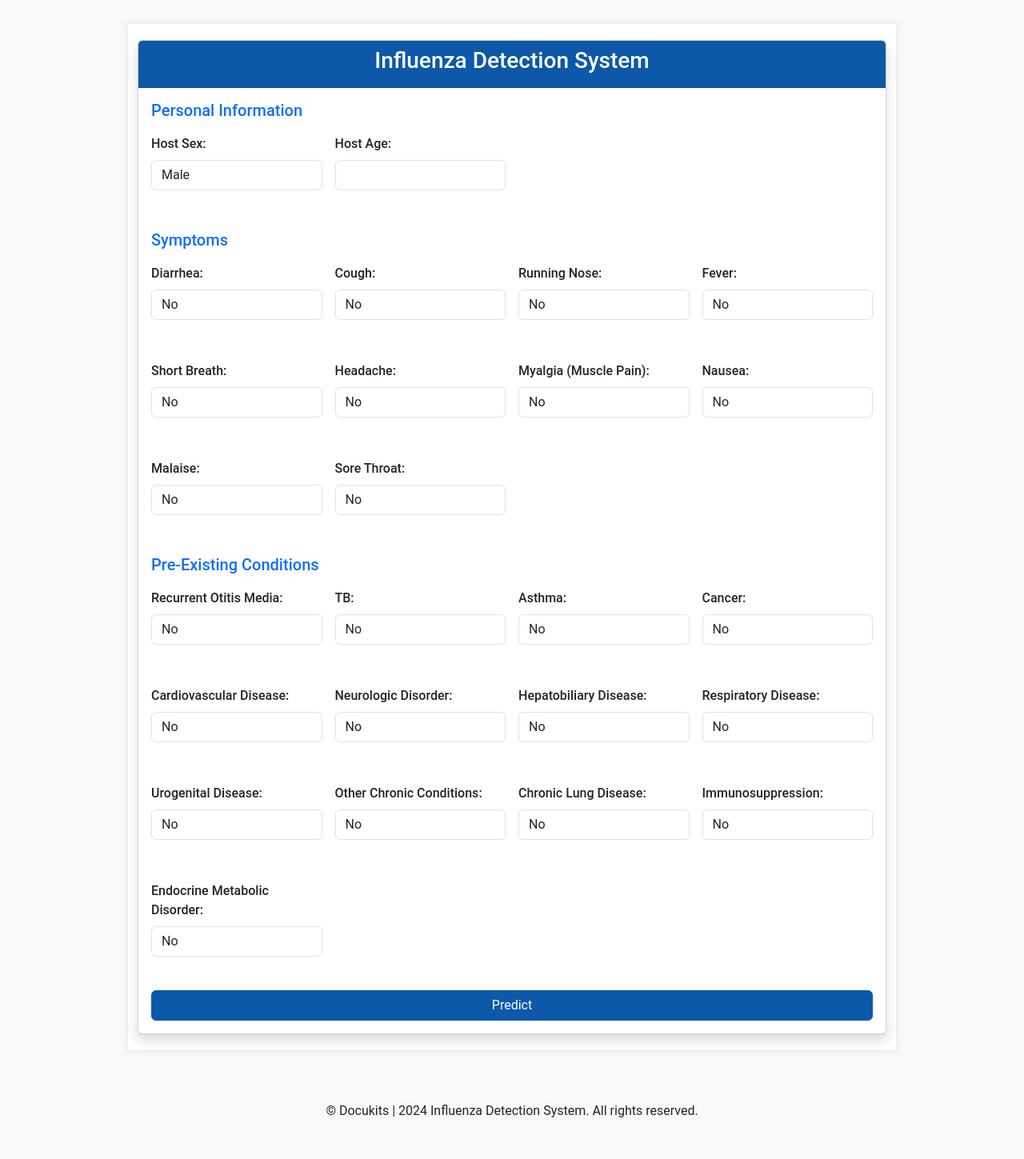
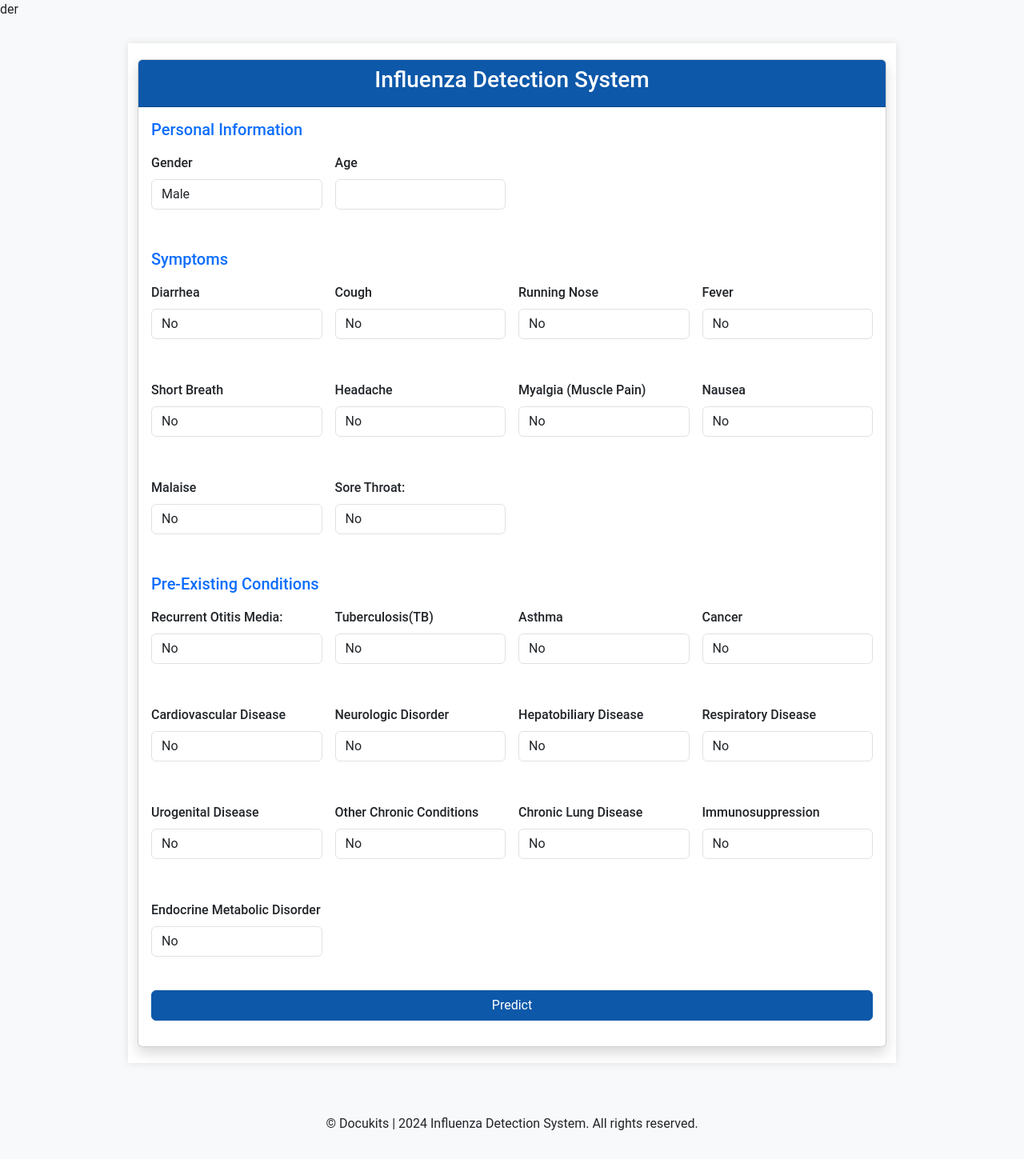
Before and after one commit to geekr-ml/flutest, a Flask app: page / in a window 1280 px wide. Shown: the whole page at 80% size. Before the commit the page ends 1397 px from the top, so only its background shows below. Run offline with Flask 3, Linux system fonts and the light colour scheme; parts of the project's set-up code (start-up, migrations or seed data) failed here and were passed over.

Commit message:
Update index.html

```diff
--- a/templates/index.html
+++ b/templates/index.html
@@ -1,4 +1,4 @@
-<!DOCTYPE html>
+der<!DOCTYPE html>
 <html lang="en">
 <head>
     <meta charset="UTF-8">
@@ -55,14 +55,14 @@
                     <h5 class="text-primary">Personal Information</h5>
                     <div class="row g-3">
                         <div class="col-md-3 col-12 mb-3">
-                            <label for="host_sex" class="form-label">Host Sex:</label>
+                            <label for="host_sex" class="form-label">Gender</label>
                             <select name="host_sex" id="host_sex" class="form-control" required>
                                 <option value="Male">Male</option>
                                 <option value="Female">Female</option>
                             </select>
                         </div>
                         <div class="col-md-3 col-12 mb-3">
-                            <label for="host_age" class="form-label">Host Age:</label>
+                            <label for="host_age" class="form-label">Age</label>
                             <input type="number" name="host_age" id="host_age" class="form-control" min="0" max="120" required>
                         </div>
                     </div>
@@ -71,63 +71,63 @@
                     <h5 class="text-primary mt-4">Symptoms</h5>
                     <div class="row g-3">
                         <div class="col-md-3 col-12 mb-3">
-                            <label for="diarrhea" class="form-label">Diarrhea:</label>
+                            <label for="diarrhea" class="form-label">Diarrhea</label>
                             <select name="diarrhea" id="diarrhea" class="form-control" required>
                                 <option value="0">No</option>
                                 <option value="1">Yes</option>
                             </select>
                         </div>
                         <div class="col-md-3 col-12 mb-3">
-                            <label for="cough" class="form-label">Cough:</label>
+                            <label for="cough" class="form-label">Cough</label>
                             <select name="cough" id="cough" class="form-control" required>
                                 <option value="0">No</option>
                                 <option value="1">Yes</option>
                             </select>
                         </div>
                         <div class="col-md-3 col-12 mb-3">
-                            <label for="running_nose" class="form-label">Running Nose:</label>
+                            <label for="running_nose" class="form-label">Running Nose</label>
                             <select name="running_nose" id="running_nose" class="form-control" required>
                                 <option value="0">No</option>
                                 <option value="1">Yes</option>
                             </select>
                         </div>
                         <div class="col-md-3 col-12 mb-3">
-                            <label for="fever" class="form-label">Fever:</label>
+                            <label for="fever" class="form-label">Fever</label>
                             <select name="fever" id="fever" class="form-control" required>
                                 <option value="0">No</option>
                                 <option value="1">Yes</option>
                             </select>
                         </div>
                         <div class="col-md-3 col-12 mb-3">
-                            <label for="short_breath" class="form-label">Short Breath:</label>
+                            <label for="short_breath" class="form-label">Short Breath</label>
                             <select name="short_breath" id="short_breath" class="form-control" required>
                                 <option value="0">No</option>
                                 <option value="1">Yes</option>
                             </select>
                         </div>
                         <div class="col-md-3 col-12 mb-3">
-                            <label for="headache" class="form-label">Headache:</label>
+                            <label for="headache" class="form-label">Headache</label>
                             <select name="headache" id="headache" class="form-control" required>
                                 <option value="0">No</option>
                                 <option value="1">Yes</option>
                             </select>
                         </div>
                         <div class="col-md-3 col-12 mb-3">
-                            <label for="myalgia" class="form-label">Myalgia (Muscle Pain):</label>
+                            <label for="myalgia" class="form-label">Myalgia (Muscle Pain)</label>
                             <select name="myalgia" id="myalgia" class="form-control" required>
                                 <option value="0">No</option>
                                 <option value="1">Yes</option>
                             </select>
                         </div>
                         <div class="col-md-3 col-12 mb-3">
-                            <label for="nausea" class="form-label">Nausea:</label>
+                            <label for="nausea" class="form-label">Nausea</label>
                             <select name="nausea" id="nausea" class="form-control" required>
                                 <option value="0">No</option>
                                 <option value="1">Yes</option>
                             </select>
                         </div>
                         <div class="col-md-3 col-12 mb-3">
-                            <label for="malaise" class="form-label">Malaise:</label>
+                            <label for="malaise" class="form-label">Malaise</label>
                             <select name="malaise" id="malaise" class="form-control" required>
                                 <option value="0">No</option>
                                 <option value="1">Yes</option>
@@ -153,84 +153,84 @@
                             </select>
                         </div>
                         <div class="col-md-3 col-12 mb-3">
-                            <label for="tb" class="form-label">TB:</label>
+                            <label for="tb" class="form-label">Tuberculosis(TB)</label>
                             <select name="tb" id="tb" class="form-control" required>
                                 <option value="0">No</option>
                                 <option value="1">Yes</option>
                             </select>
                         </div>
                         <div class="col-md-3 col-12 mb-3">
-                            <label for="asthma" class="form-label">Asthma:</label>
+                            <label for="asthma" class="form-label">Asthma</label>
                             <select name="asthma" id="asthma" class="form-control" required>
                                 <option value="0">No</option>
                                 <option value="1">Yes</option>
                             </select>
                         </div>
                         <div class="col-md-3 col-12 mb-3">
-                            <label for="cancer" class="form-label">Cancer:</label>
+                            <label for="cancer" class="form-label">Cancer</label>
                             <select name="cancer" id="cancer" class="form-control" required>
                                 <option value="0">No</option>
                                 <option value="1">Yes</option>
                             </select>
                         </div>
                         <div class="col-md-3 col-12 mb-3">
-                            <label for="cardiovascular_disease" class="form-label">Cardiovascular Disease:</label>
+                            <label for="cardiovascular_disease" class="form-label">Cardiovascular Disease</label>
                             <select name="cardiovascular_disease" id="cardiovascular_disease" class="form-control" required>
                                 <option value="0">No</option>
                                 <option value="1">Yes</option>
                             </select>
                         </div>
                         <div class="col-md-3 col-12 mb-3">
-                            <label for="neurologic_disorder" class="form-label">Neurologic Disorder:</label>
+                            <label for="neurologic_disorder" class="form-label">Neurologic Disorder</label>
                             <select name="neurologic_disorder" id="neurologic_disorder" class="form-control" required>
                                 <option value="0">No</option>
                                 <option value="1">Yes</option>
                             </select>
                         </div>
                         <div class="col-md-3 col-12 mb-3">
-                            <label for="hepatobiliary_disease" class="form-label">Hepatobiliary Disease:</label>
+                            <label for="hepatobiliary_disease" class="form-label">Hepatobiliary Disease</label>
                             <select name="hepatobiliary_disease" id="hepatobiliary_disease" class="form-control" required>
                                 <option value="0">No</option>
                                 <option value="1">Yes</option>
                             </select>
                         </div>
                         <div class="col-md-3 col-12 mb-3">
-                            <label for="respiratory_disease" class="form-label">Respiratory Disease:</label>
+                            <label for="respiratory_disease" class="form-label">Respiratory Disease</label>
                             <select name="respiratory_disease" id="respiratory_disease" class="form-control" required>
                                 <option value="0">No</option>
                                 <option value="1">Yes</option>
                             </select>
                         </div>
                         <div class="col-md-3 col-12 mb-3">
-                            <label for="urogenital_disease" class="form-label">Urogenital Disease:</label>
+                            <label for="urogenital_disease" class="form-label">Urogenital Disease</label>
                             <select name="urogenital_disease" id="urogenital_disease" class="form-control" required>
                                 <option value="0">No</option>
                                 <option value="1">Yes</option>
                             </select>
                         </div>
                         <div class="col-md-3 col-12 mb-3">
-                            <label for="other_chronic_conditions" class="form-label">Other Chronic Conditions:</label>
+                            <label for="other_chronic_conditions" class="form-label">Other Chronic Conditions</label>
                             <select name="other_chronic_conditions" id="other_chronic_conditions" class="form-control" required>
                                 <option value="0">No</option>
                                 <option value="1">Yes</option>
                             </select>
                         </div>
                         <div class="col-md-3 col-12 mb-3">
-                            <label for="chronic_lung_disease" class="form-label">Chronic Lung Disease:</label>
+                            <label for="chronic_lung_disease" class="form-label">Chronic Lung Disease</label>
                             <select name="chronic_lung_disease" id="chronic_lung_disease" class="form-control" required>
                                 <option value="0">No</option>
                                 <option value="1">Yes</option>
                             </select>
                         </div>
                         <div class="col-md-3 col-12 mb-3">
-                            <label for="immunosuppression" class="form-label">Immunosuppression:</label>
+                            <label for="immunosuppression" class="form-label">Immunosuppression</label>
                             <select name="immunosuppression" id="immunosuppression" class="form-control" required>
                                 <option value="0">No</option>
                                 <option value="1">Yes</option>
                             </select>
                         </div>
                         <div class="col-md-3 col-12 mb-3">
-                            <label for="endocrine_metabolic_disorder" class="form-label">Endocrine Metabolic Disorder:</label>
+                            <label for="endocrine_metabolic_disorder" class="form-label">Endocrine Metabolic Disorder</label>
                             <select name="endocrine_metabolic_disorder" id="endocrine_metabolic_disorder" class="form-control" required>
                                 <option value="0">No</option>
                                 <option value="1">Yes</option>
```
